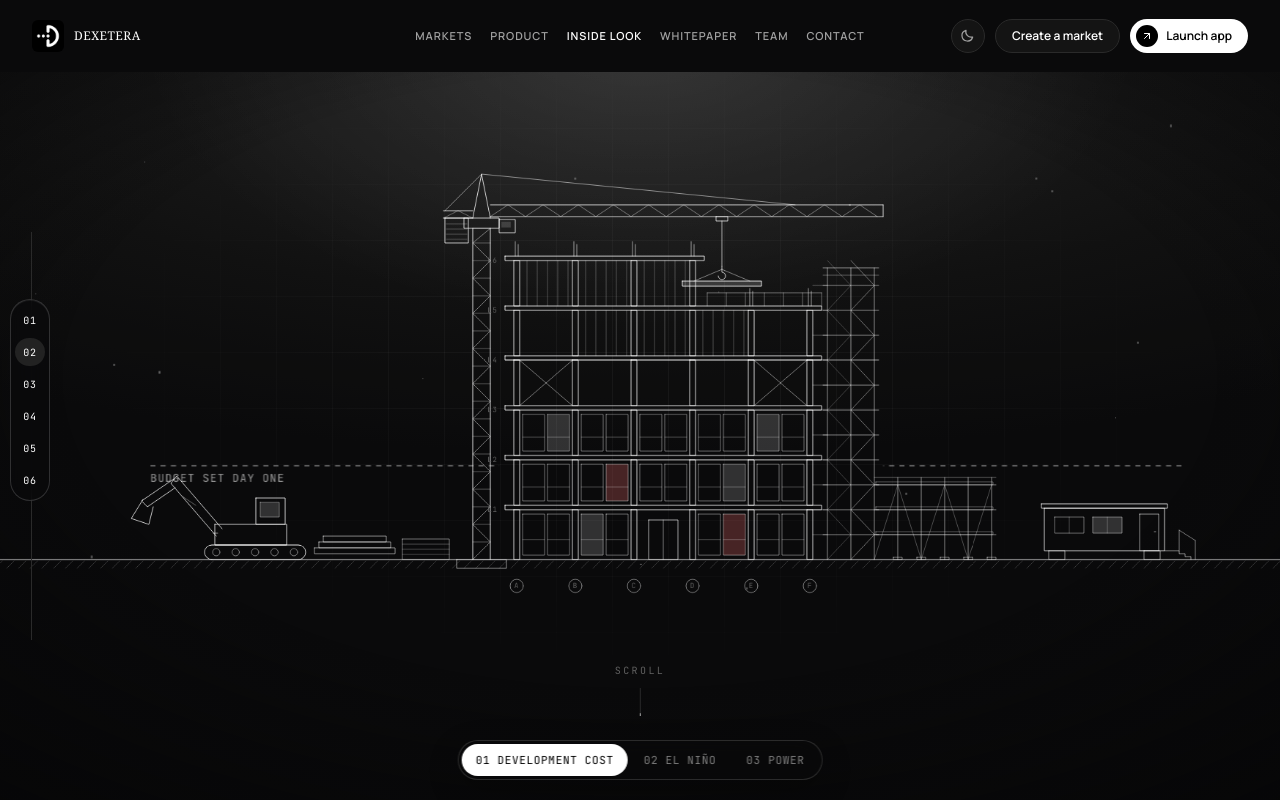
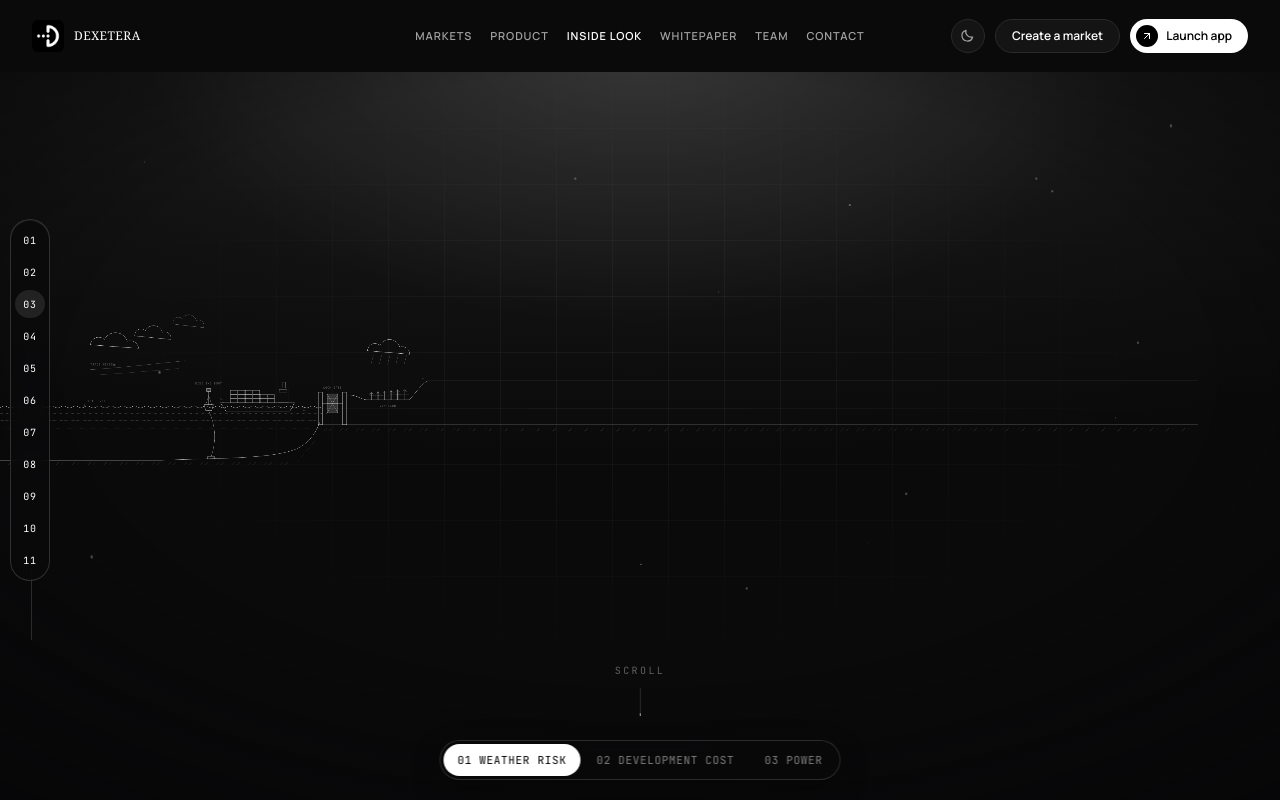
Before and after one commit to SayidwithDexextra/GlobalRiskExchange, a Next.js app: page /inside-look in a window 1280 px wide. Shown: the top 800 px of the page. Built offline with nearby package versions, Linux system fonts and the light colour scheme; no server answers.

Commit message:
Inside Look: Weather risk first

```diff
--- a/src/components/inside-look/InsideLook.tsx
+++ b/src/components/inside-look/InsideLook.tsx
@@ -1,6 +1,6 @@
 'use client';
 
-// Inside Look page body: three pilot sections (Development cost, El Niño, Power) with
+// Inside Look page body: three pilot sections (Weather risk, Development cost, Power) with
 // animated line drawing heroes, pinned scroll stats, market cards and content blocks.
 //
 // This is the design itself, not a re-creation:
@@ -40,8 +40,8 @@ export default function InsideLook() {
           <div style={{ minHeight: '100vh', background: 'var(--bg)' }}>
             <div className="dx-il-sr">
               <h1>Inside Look. The unhedged exposures Dexetera is building first.</h1>
+              <p>Weather risk: weather losses that are mostly uninsured and have no listed index to hedge them.</p>
               <p>Development cost: construction input prices hit a record and fixed price budgets carry the risk.</p>
-              <p>El Niño: weather losses that are mostly uninsured and have no listed index to hedge them.</p>
               <p>Power: spot, capacity and solar capture prices that move faster than any listed contract.</p>
             </div>
           </div>
--- a/src/components/inside-look/insideLookLogic.js
+++ b/src/components/inside-look/insideLookLogic.js
@@ -6,8 +6,8 @@ import * as React from 'react';
 import { DCLogic } from './dcRuntime';
 
 export class Component extends DCLogic {
-  state = { settle: 41.24, rin: false, w: 1440, h: 900, sec: 'development', vis: 1, scrolled: false, menu: false, dd: false, tab: 0, sub: 0 };
-  secs = [{ id: 'development', n: '01', l: 'Development cost' }, { id: 'elnino', n: '02', l: 'El Niño' }, { id: 'power', n: '03', l: 'Power' }];
+  state = { settle: 41.24, rin: false, w: 1440, h: 900, sec: 'weather', vis: 1, scrolled: false, menu: false, dd: false, tab: 0, sub: 0 };
+  secs = [{ id: 'weather', n: '01', l: 'Weather risk' }, { id: 'development', n: '02', l: 'Development cost' }, { id: 'power', n: '03', l: 'Power' }];
   pwVals(s) {
     const d = 2880 * (s.settle - 41.24), z = Math.abs(d) < 0.5;
     const f = v => (z || Math.abs(v) < 0.5) ? '$0' : (v > 0 ? '+' : '\u2212') + '$' + Math.round(Math.abs(v)).toLocaleString('en-US');
@@ -22,14 +22,14 @@ export class Component extends DCLogic {
   }
   splitRef = React.createRef(); gapsRef = React.createRef(); whoRef = React.createRef(); layersRef = React.createRef(); splitRef2 = React.createRef(); splitRef3 = React.createRef();
   componentDidMount() {
-    const fromHash = () => { let h = (location.hash || '').slice(1); if (!h && window.__dxIL) { h = String(window.__dxIL); window.__dxIL = ''; } return this.secs.some(s => s.id === h) ? h : null; };
+    const fromHash = () => { let h = (location.hash || '').slice(1); if (!h && window.__dxIL) { h = String(window.__dxIL); window.__dxIL = ''; } if (h === 'elnino') h = 'weather'; return this.secs.some(s => s.id === h) ? h : null; };
     const h0 = fromHash(); if (h0) this.setState({ sec: h0 });
     this.onHash = () => { const h = fromHash(); if (h && h !== this.state.sec) this.go(h, true); };
     this.onResize = () => this.setState({ w: window.innerWidth, h: window.innerHeight });
     this.onScroll = () => { const y = window.scrollY || 0, sc = y > 24; if (sc !== this.state.scrolled) this.setState({ scrolled: sc });
       if (!this.raf) this.raf = requestAnimationFrame(() => { this.raf = 0; this.heroFx(); });
     };
-    this.onLink = ev => { const a = ev.target && ev.target.closest ? ev.target.closest('a[href]') : null; if (!a) return; const m = (a.getAttribute('href') || '').match(/^(?:\/inside-look)?#(development|elnino|power)$/); if (!m) return; ev.preventDefault(); if (!a.closest('[data-dx-il]')) this.go(m[1]); }; document.addEventListener('click', this.onLink); window.addEventListener('hashchange', this.onHash); window.addEventListener('popstate', this.onHash);
+    this.onLink = ev => { const a = ev.target && ev.target.closest ? ev.target.closest('a[href]') : null; if (!a) return; const m = (a.getAttribute('href') || '').match(/^(?:\/inside-look)?#(weather|elnino|development|power)$/); if (!m) return; ev.preventDefault(); if (!a.closest('[data-dx-il]')) this.go(m[1] === 'elnino' ? 'weather' : m[1]); }; document.addEventListener('click', this.onLink); window.addEventListener('hashchange', this.onHash); window.addEventListener('popstate', this.onHash);
     window.addEventListener('resize', this.onResize); window.addEventListener('scroll', this.onScroll, { passive: true });
     this.onResize(); this.onScroll(); setTimeout(() => { this.draw(); this.fitHero(); this.heroFx(); }, 30); setTimeout(() => { this.fitHero(); this.heroFx(); }, 400);
     requestAnimationFrame(() => requestAnimationFrame(() => this.setState({ rin: true })));
@@ -111,7 +111,7 @@ export class Component extends DCLogic {
     }
     return React.createElement(this.MktChart, { kind });
   }
-  railSecs() { const pre = { development: '01 ', elnino: '02 ', power: '03 ' }[this.state.sec] || '01 '; return [...document.querySelectorAll('section[data-screen-label^="' + pre + '"]')].filter(s => !/Hero$/.test(s.dataset.screenLabel) && s.offsetParent !== null); }
+  railSecs() { const pre = { development: '01 ', weather: '02 ', power: '03 ' }[this.state.sec] || '01 '; return [...document.querySelectorAll('section[data-screen-label^="' + pre + '"]')].filter(s => !/Hero$/.test(s.dataset.screenLabel) && s.offsetParent !== null); }
   railSync() {
     const n = this.railSecs().length;
     if (n !== (this.state.railN || 0)) this.setState({ railN: n });
@@ -274,7 +274,7 @@ export class Component extends DCLogic {
       this.setState({ sec: id, vis: 1, tab: 0, sub: 0, railN: 0 }, () => {
         top0(); this.pendSec = null;
         requestAnimationFrame(() => { top0(); try { this.contentFx(); this.storyFx(); this.railFx(); this.fixPx(); } catch (e) {} this.onScroll && this.onScroll(); });
-        this.ft2 = setTimeout(() => { const want = { development: '01 Hero', elnino: '02 Hero', power: '03 Hero' }[this.state.sec], hs = [...document.querySelectorAll('section[data-screen-label$="Hero"]')].map(s => s.dataset.screenLabel); if (hs.length !== 1 || hs[0] !== want) this.forceUpdate(); if ((window.scrollY || 0) > 0 && !this.userScrolled) top0(); }, 120);
+        this.ft2 = setTimeout(() => { const want = { development: '01 Hero', weather: '02 Hero', power: '03 Hero' }[this.state.sec], hs = [...document.querySelectorAll('section[data-screen-label$="Hero"]')].map(s => s.dataset.screenLabel); if (hs.length !== 1 || hs[0] !== want) this.forceUpdate(); if ((window.scrollY || 0) > 0 && !this.userScrolled) top0(); }, 120);
       });
     }, 160);
   }
@@ -685,7 +685,7 @@ export class Component extends DCLogic {
   }
   renderVals() {
     const s = this.state, w = s.w, M = w >= 1024, T = w >= 768, S = w >= 640;
-    const sec = this.secs.find(x => x.id === s.sec) || this.secs[0], isDev = s.sec === 'development', isEl = s.sec === 'elnino', isPw = s.sec === 'power';
+    const sec = this.secs.find(x => x.id === s.sec) || this.secs[0], isDev = s.sec === 'development', isEl = s.sec === 'weather', isPw = s.sec === 'power';
     const colW = Math.min(w, 1200);
     const D = w > 1024, dashW = D ? Math.min(880, w * 0.72) : T ? w * 0.86 : w - 32, rm = (w - dashW) / 2, rov = T ? 70 : 20, rsc = Math.max((rm + rov) / 515, D ? 0 : w * 0.22 / 515);
     const inset = T ? Math.max(32, Math.round(rm + rov * 0.5 - (w - colW) / 2)) : 0;
```
